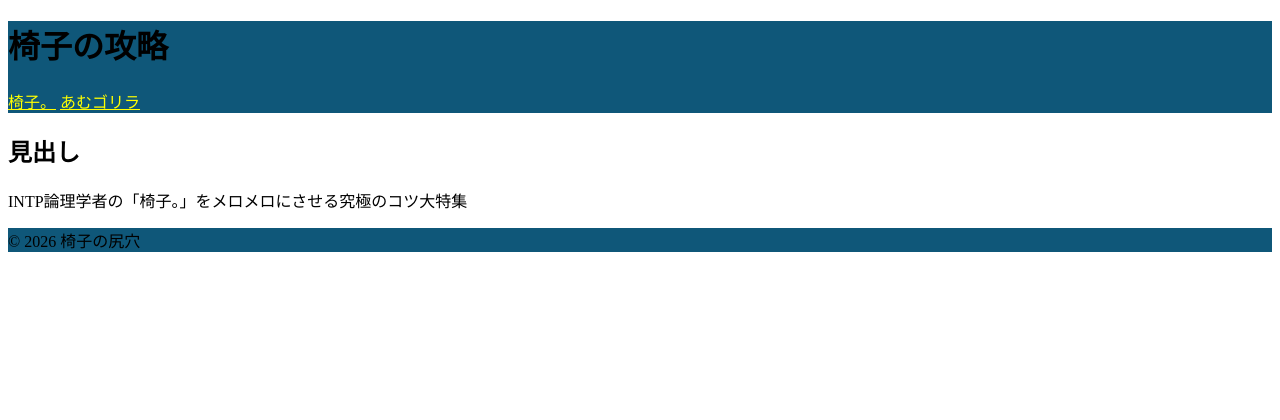
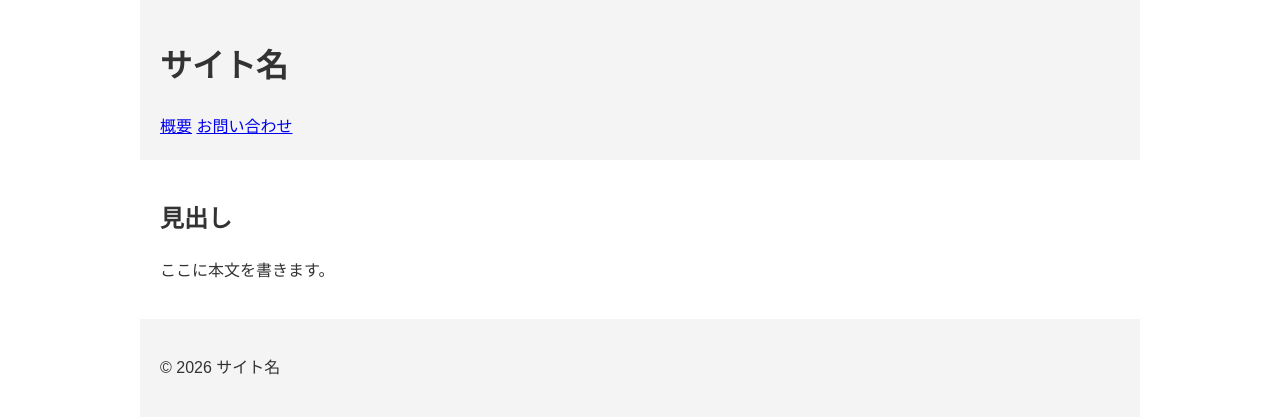
Before and after one commit to hs25261-svg/maple, a plain HTML site: page index.html in a window 1280 px wide. Drawn offline with Linux system fonts and the light colour scheme.

Commit message:
作り直し

```diff
--- a/index.html
+++ b/index.html
@@ -3,44 +3,43 @@
 <head>
   <meta charset="UTF-8">
   <meta name="viewport" content="width=device-width, initial-scale=1.0">
-  <title>椅子。攻略ブック</title>
+  <title>ページタイトル</title>
   <style>
-
-   body
+    body {
+      font-family: sans-serif;
       line-height: 1.6;
       margin: 0;
       padding: 0;
-      color: #f5deb3;
-background-color:#000080;
-
+      color: #333;
+    }
     header, main, footer {
       max-width: 960px;
       margin: 0 auto;
       padding: 20px;
     }
     header, footer {
-      background: #0F5779;
+      background: #f4f4f4;
     }
   </style>
 </head>
 <body>
   <header>
-    <h1>椅子の攻略</h1>
+    <h1>サイト名</h1>
     <nav>
-      <a href="https://yay.space/user/12516024/invite?ref=GGVYG" style="color: #ff0;">椅子。</a>
-      <a href="https://yay.space/user/7285792/invite?ref=NLWWE" style="color: #ff0;">あむゴリラ</a>
+      <a href="#about">概要</a>
+      <a href="#contact">お問い合わせ</a>
     </nav>
   </header>
 
   <main>
     <section id="about">
       <h2>見出し</h2>
-      <p>INTP論理学者の「椅子。」をメロメロにさせる究極のコツ大特集</p>
+      <p>ここに本文を書きます。</p>
     </section>
   </main>
 
   <footer id="contact">
-    <p>&copy; 2026 椅子の尻穴</p>
+    <p>&copy; 2026 サイト名</p>
   </footer>
 </body>
 </html>
```
